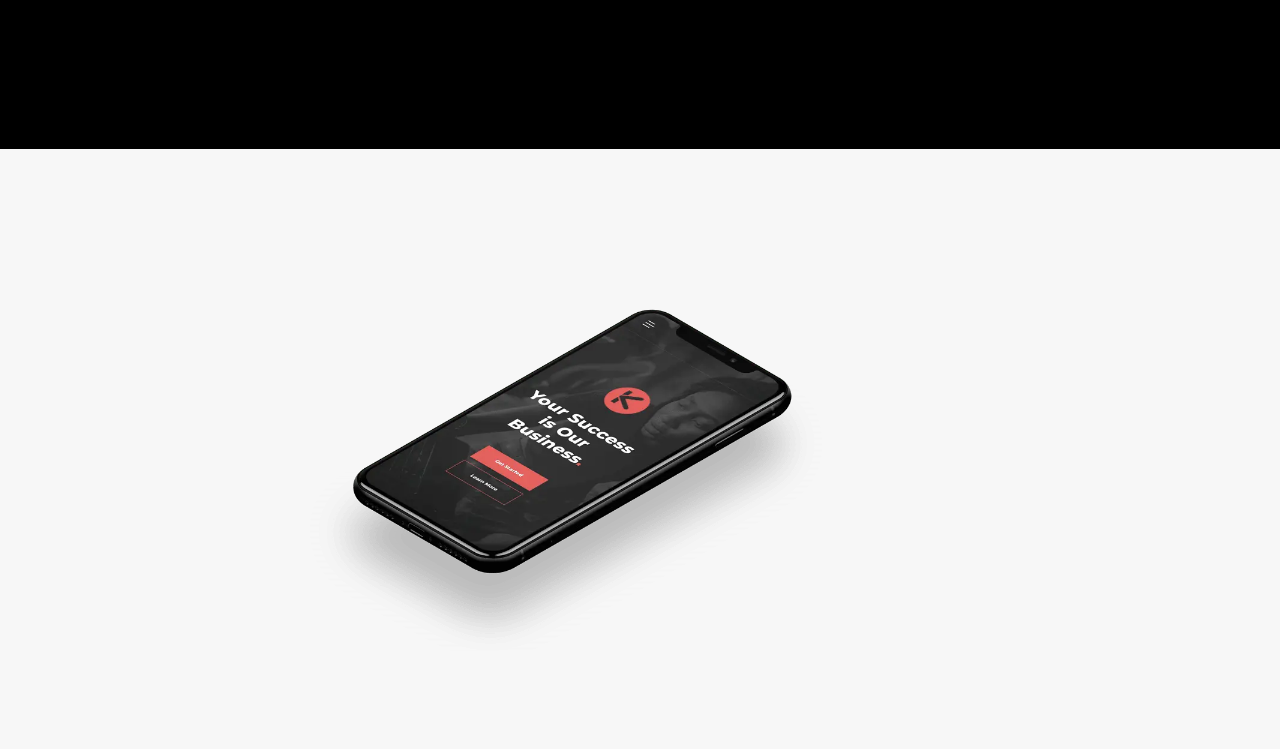
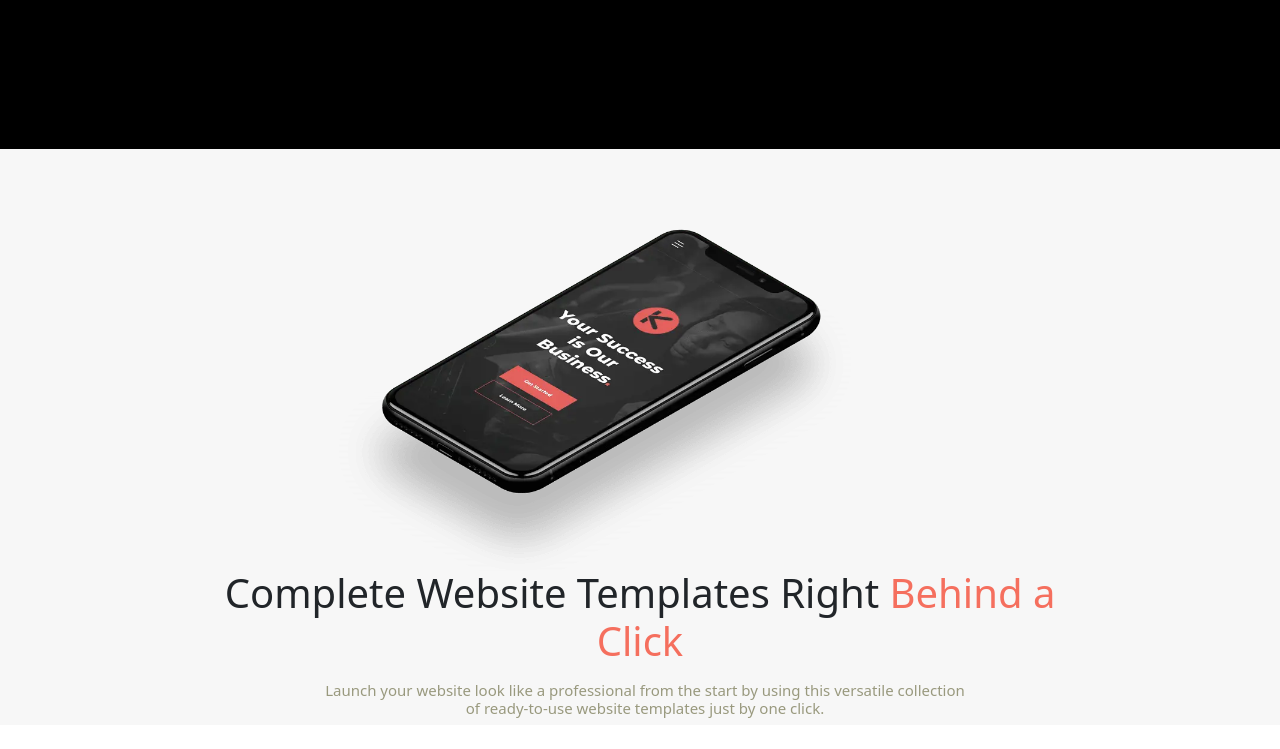
Before and after one commit to wisamosman/evanto, a plain HTML site: page index.html in a window 1280 px wide. Shown: the part 1594-2343 px from the top of the page. After the commit the page ends 2319 px from the top, so only its background shows below. Drawn offline with nearby package versions, Linux system fonts and the light colour scheme.

Commit message:
edit html8

```diff
--- a/css/style.css
+++ b/css/style.css
@@ -77,5 +77,10 @@ margin-left: 10px;
 }
 .image-fluid{
     width: 600px;
-    margin-left: 175px;
+    margin-left: 204px;
+    margin-top: -80px;
 }
+.ar2{
+    text-align: center;
+    margin-top: -100px;
+}
--- a/index.html
+++ b/index.html
@@ -135,9 +135,13 @@
     <div class="ar1">
         <div class="container ">
             <div class="row mx-auto">
-                <div class="col-lg-6 ">
+                <div  >
 
                     <img class="image-fluid" src="image/evanto.png" alt="">
+                    <h1 class="ar2">Complete Website Templates Right <span>Behind a <br>
+                        Click</span></h1>
+                        <h3 class="am2 mt-3" style="text-align: center;">Launch your website look like a professional from the start by using this versatile collection
+                          <br>  of ready-to-use website templates just by one click.</h3>
                 </div>
             </div>
         </div>
```
